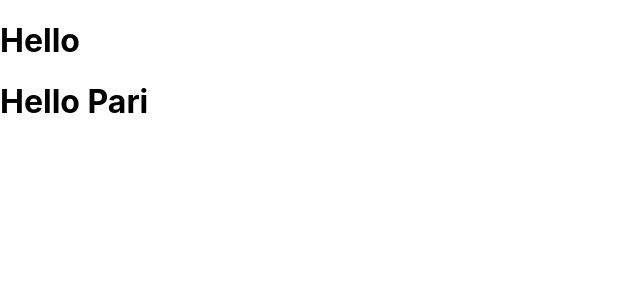
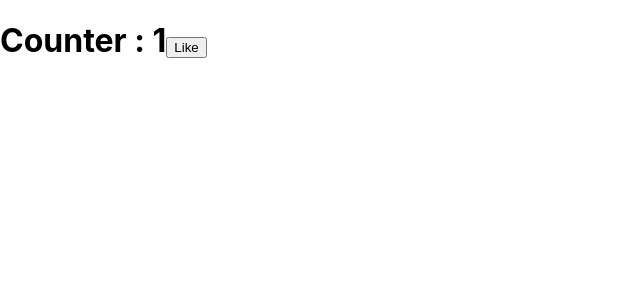
Before and after one commit to parivarpe/miniProjectAdvJava, a React (Create React App) app: page / in a window 1280 px wide. Shown: the top 300 px of the page, without its empty margins (0-640 px from the left). Built offline with nearby package versions, Linux system fonts and the light colour scheme.

Commit message:
useStaet

```diff
--- a/src/App.js
+++ b/src/App.js
@@ -1,13 +1,34 @@
+import { useState } from "react";
+
 export default function App() {
   return (
     <div>
       <Hello></Hello>
-      <Hello id="1" name="Pari"></Hello>
     </div>
   );
 }
 
-//function with parameter restructuring
-function Hello({ name, id }) {
-  return <h1>Hello {name}</h1>;
+//Hooks and State
+function Hello() {
+  let counter = 1000; //simple variable declaration
+
+  //RHS :: Special function :: startwith, prefix, useState, useEffect
+  //React Hooks -
+  //useState : It works with Dom internally. it take care of DOM manipulation
+
+  let [counter1, setCounter] = useState(1); // declaration using useState
+
+  const like = () => {
+    const newCount = counter1 + 1;
+    setCounter(newCount);
+  };
+
+  return (
+    <div>
+      <h1>
+        Counter : {counter1}
+        <button onClick={like}> Like</button>
+      </h1>
+    </div>
+  );
 }
```
